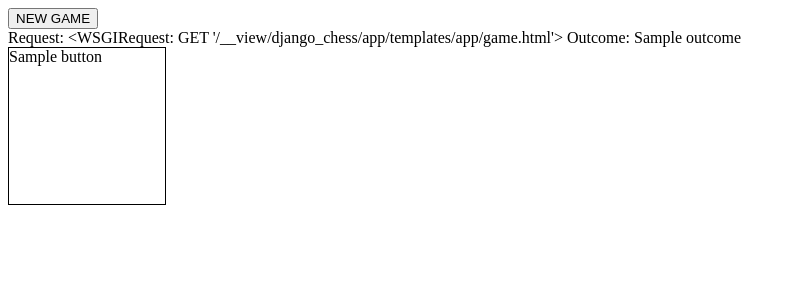
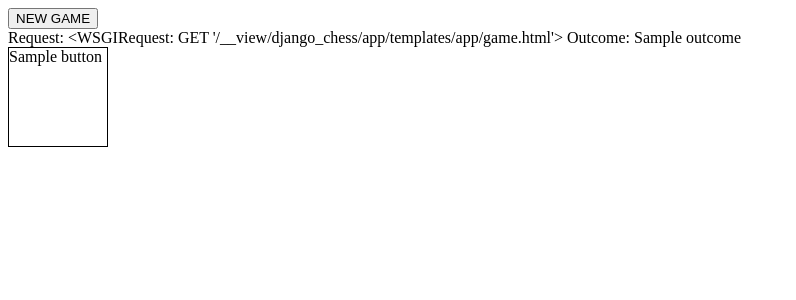
Before and after one commit to offby1/django-chess, a Django app: template django_chess/app/templates/app/game.html in a window 1280 px wide. Shown: the top 300 px of the page, without its empty margins (0-796 px from the left). Run offline with Django 5.2, Linux system fonts and the light colour scheme; the template is opened without the code that fills it: most values are stand-ins (such as "Sample title", 1, 10 or a date in 2020).

Commit message:
Ensure the whole board fits on screen.

```diff
--- a/django_chess/app/templates/app/game.html
+++ b/django_chess/app/templates/app/game.html
@@ -28,6 +28,7 @@
      .board {
          display: grid;
          grid-template-columns: 1fr 1fr 1fr 1fr 1fr 1fr 1fr 1fr;
+         width: min(100vw, 100vh);
      }
      .board > div {
          border: 1px solid black;
```
